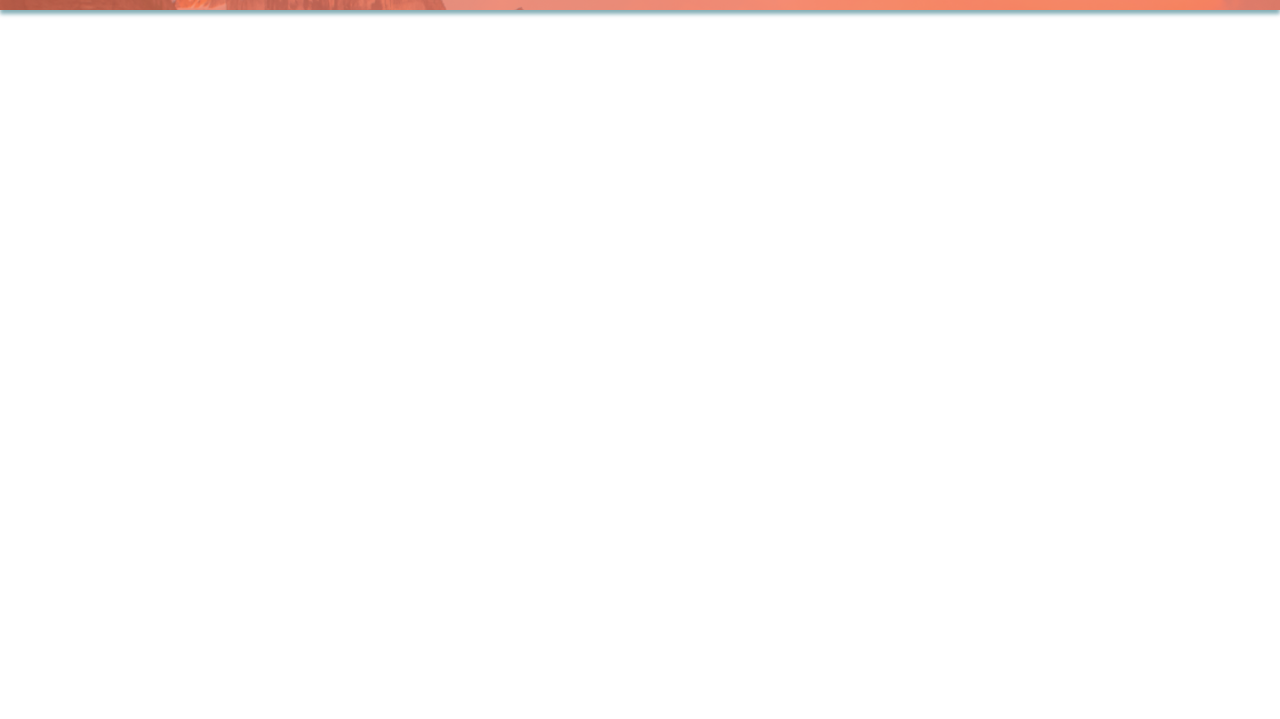
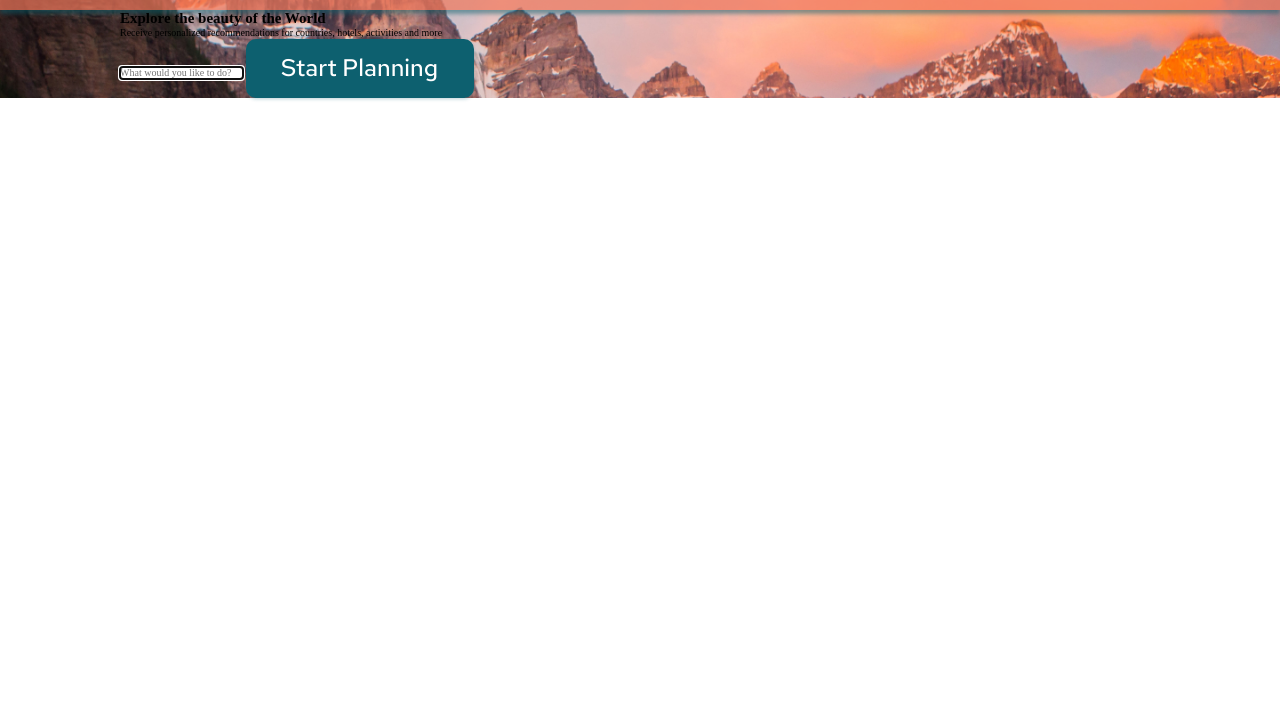
Before and after one commit to imbireva/travel, a website built with webpack: page src/index.html in a window 1280 px wide. Shown: the part 81-800 px from the top of the page. Built offline with nearby package versions, Linux system fonts and the light colour scheme.

Commit message:
add hero block layout

```diff
--- a/src/index.html
+++ b/src/index.html
@@ -28,6 +28,18 @@
         <button class="btn btn_login" id="login-btn">Login</button>
       </div>
     </header>
+    <div class="hero" id="section-hero">
+      <div class="wrapper hero__wrapper">
+        <section class="hero__content">
+          <h2 class="title title_hero">Explore the beauty of the World</h2>
+          <p class="text text_hero">Receive personalized recommendations for countries, hotels, activities and more</p>
+          <div class="search-bar">
+            <input type="text" placeholder="What would you like to do?" class="search-bar__field" maxlength="40" autofocus>
+            <button class="btn search-bar__btn">Start Planning</button>
+          </div>
+        </section>
+      </div>
+    </div>
   </div>
 </body>
 </html>
```
